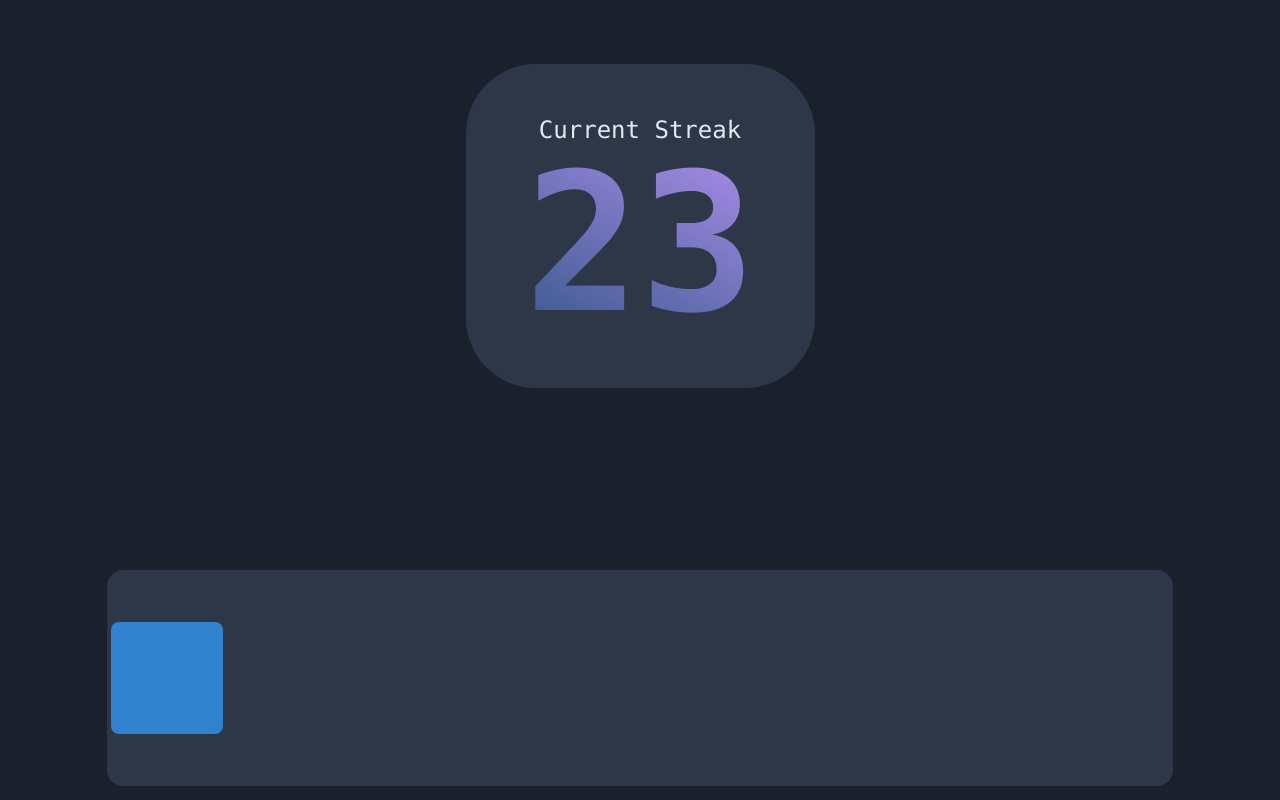
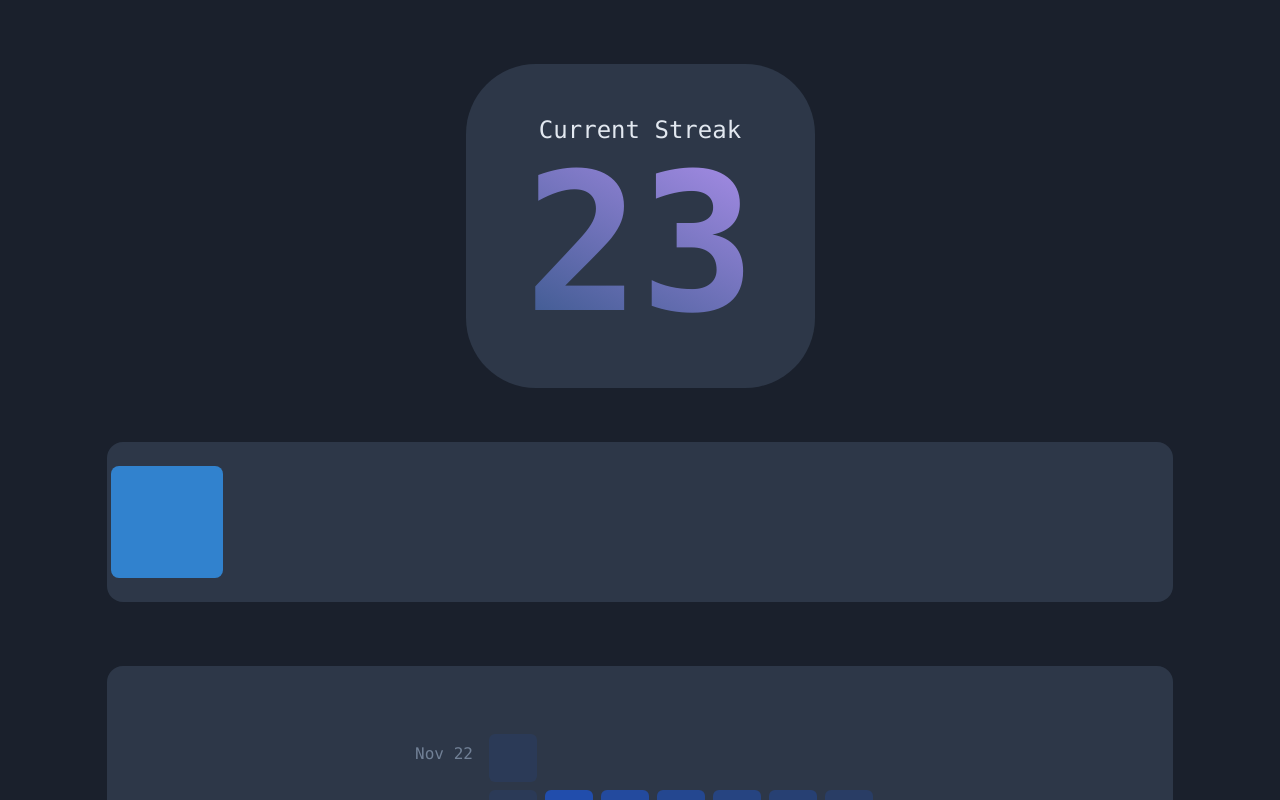
Before and after one commit to jklsnt/snt, a React (Create React App) app in the folder squares/: page / in a window 1280 px wide. Built offline with nearby package versions, Linux system fonts and the light colour scheme.

Commit message:
Spacing looks a lot better

```diff
--- a/squares/src/App.js
+++ b/squares/src/App.js
@@ -15,7 +15,7 @@ function App() {
                 Hew
             </div>*/}
         <div className="font-mono text-2xl text-gray-300 h-96 align-center">
-            <div className="w-2/3 py-12 m-auto my-16 bg-gray-800" style={{borderRadius: 70 + 'px', maxWidth: 349 + 'px'}}>
+            <div className="w-2/3 py-12 m-auto mt-16 bg-gray-800" style={{borderRadius: 70 + 'px', maxWidth: 349 + 'px', marginBottom: -20+"px"}}>
                 <p className="text-center">Current Streak</p>
                 <div className="content-center justify-center m-auto font-mono font-extrabold text-center text-transparent bg-clip-text bg-gradient-to-tr from-blue-800 to-purple-400 align-center rounded-3xl" style={{fontSize: 8 + "em", lineHeight: 1}}>
             23
--- a/squares/src/components/TaskSquareDay.jsx
+++ b/squares/src/components/TaskSquareDay.jsx
@@ -2,7 +2,7 @@ import React from 'react';
 import TaskSquare from './TaskSquare'
 
 export default function TaskSquareDay(props) {
-    return <div className="flex w-5/6 py-12 m-auto my-16 bg-gray-800 rounded-2xl">
+    return <div className="flex w-5/6 py-5 m-auto bg-gray-800 rounded-2xl" style={{marginTop: -20+"px"}}>
 	       <TaskSquare textstuff="urbad" textstuff2={2}></TaskSquare>
 	   </div>
 }
```
